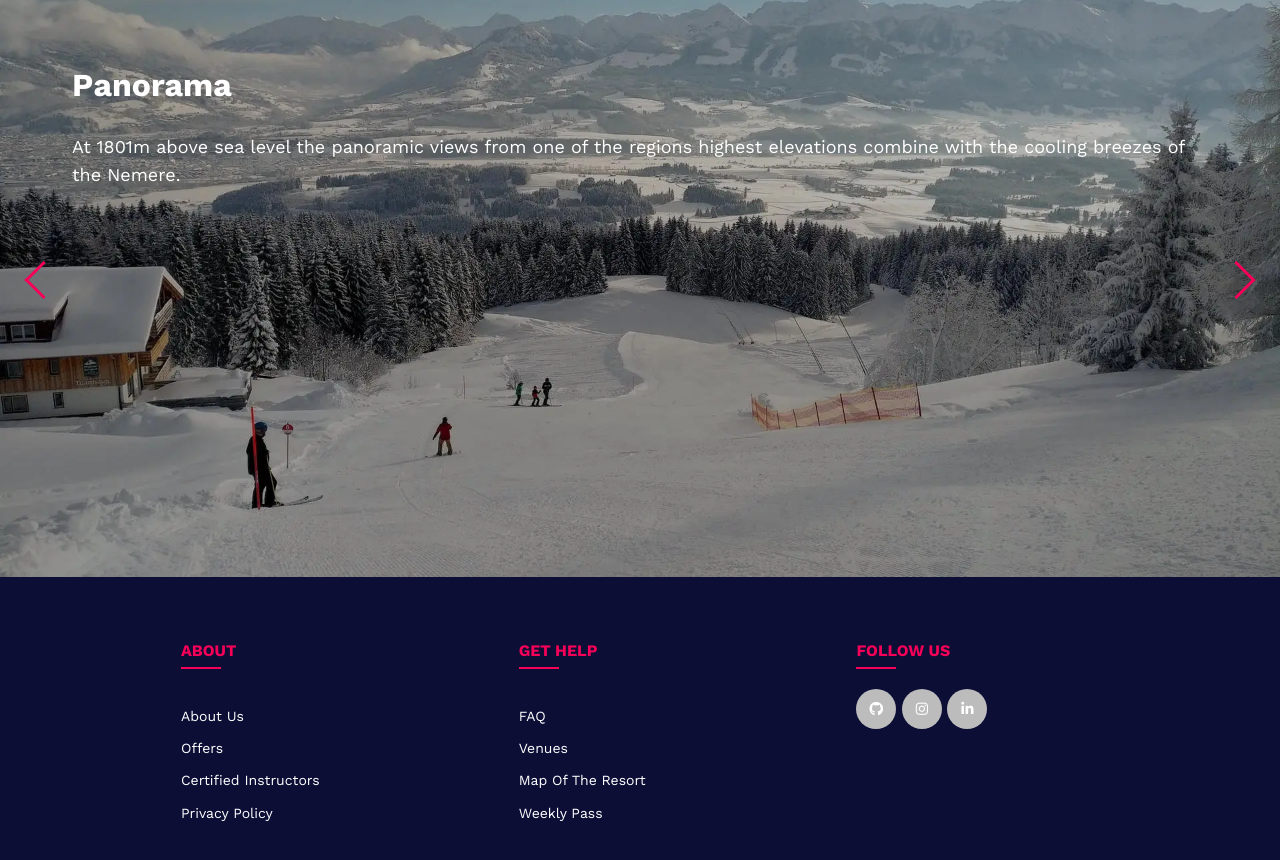
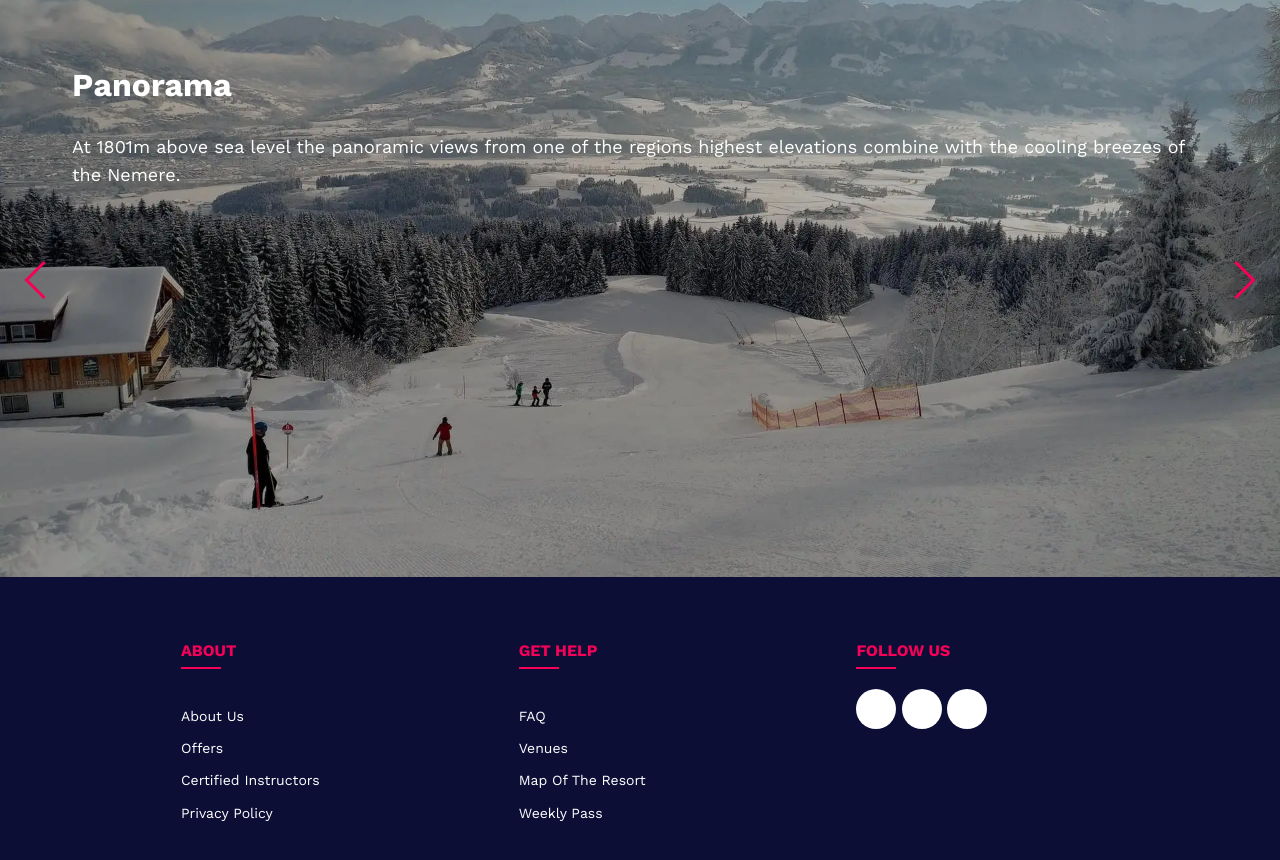
Before and after one commit to gzbotii/Hargita-Mountains-Ski-Resort, a plain HTML site: page index.html in a window 1280 px wide. Shown: the part 774-1634 px from the top of the page. Drawn offline with nearby package versions, Linux system fonts and the light colour scheme; no server answers.

Commit message:
Color update

```diff
--- a/footer.css
+++ b/footer.css
@@ -1,5 +1,3 @@
-@import url("https://fonts.googleapis.com/css2?family=Fjalla+One&display=swap");
-
 :root {
   --clr-primary: #f70058;
   --clr-dark: #0c0e36;
@@ -74,7 +72,7 @@ ul {
   text-align: center;
   line-height: 40px;
   border-radius: 50%;
-  background-color: #bcbcbc;
+  background-color: var(--clr-light);
   transition: all 0.3s ease;
 }
 
```
